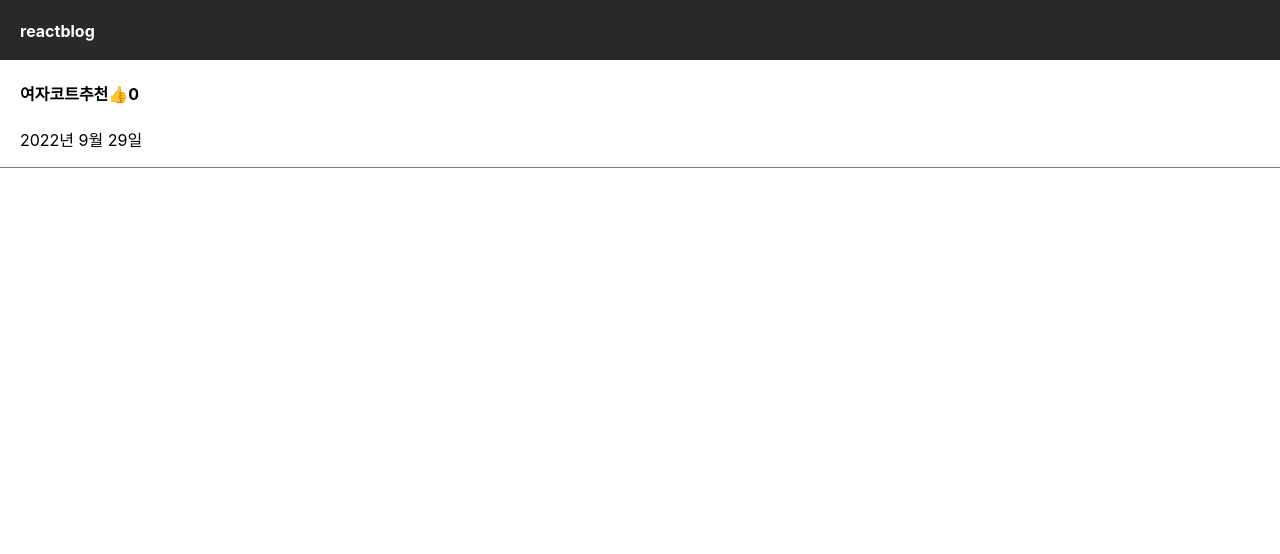
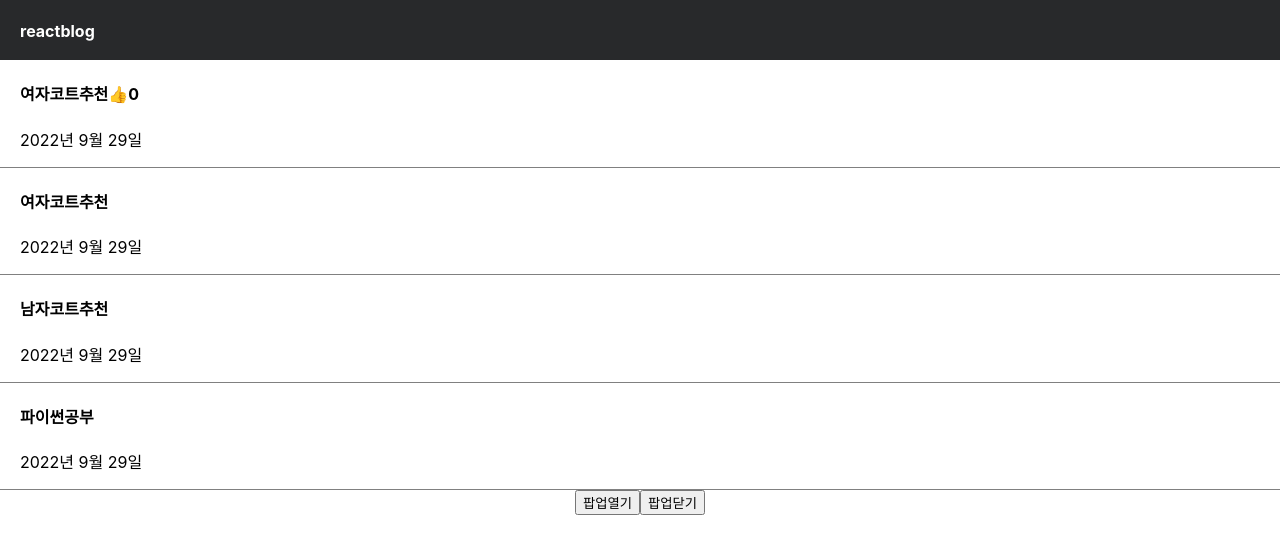
Before and after one commit to theco12/blogProject, a React (Create React App) app in the folder blog/: page / in a window 1280 px wide. Shown: the top 554 px of the page. Built offline with nearby package versions, Linux system fonts and the light colour scheme.

Commit message:
Update App.js

```diff
--- a/blog/src/App.js
+++ b/blog/src/App.js
@@ -12,6 +12,7 @@ const App = () => {
   let logo = useState("reactblog");
   let [like, setlike] = useState(0);
   let [modal, setmodal] = useState(false);
+  let [입력값, 입력값변경] = useState("");
 
   return (
     <div className="App">
@@ -32,15 +33,38 @@ const App = () => {
         <p>2022년 9월 29일</p>
       </div>
 
-      {modal === true ? <Modal /> : null}
+      {글제목.map(function (a) {
+        return (
+          <div className="list">
+            <h4>{a}</h4>
+            <p>2022년 9월 29일</p>
+          </div>
+        );
+      })}
+      <button
+        onClick={() => {
+          setmodal(true);
+        }}
+      >
+        팝업열기
+      </button>
+
+      <button
+        onClick={() => {
+          setmodal(false);
+        }}
+      >
+        팝업닫기
+      </button>
+      {modal === true ? <Modal 글제목={글제목} /> : null}
     </div>
   );
 };
 
-const Modal = () => {
+const Modal = (props) => {
   return (
     <div className="modal">
-      <h4>제목</h4>
+      <h4>{props.글제목[0]}</h4>
       <p>날짜</p>
     </div>
   );
```
